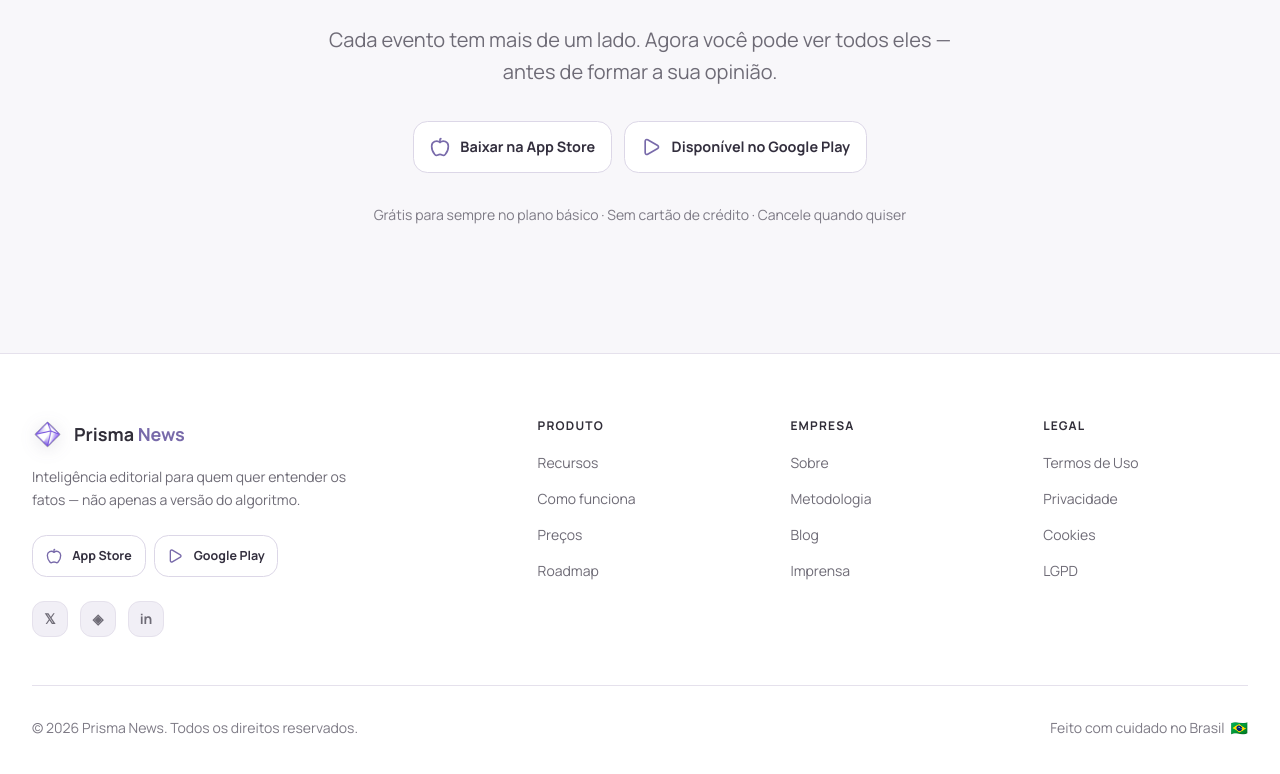
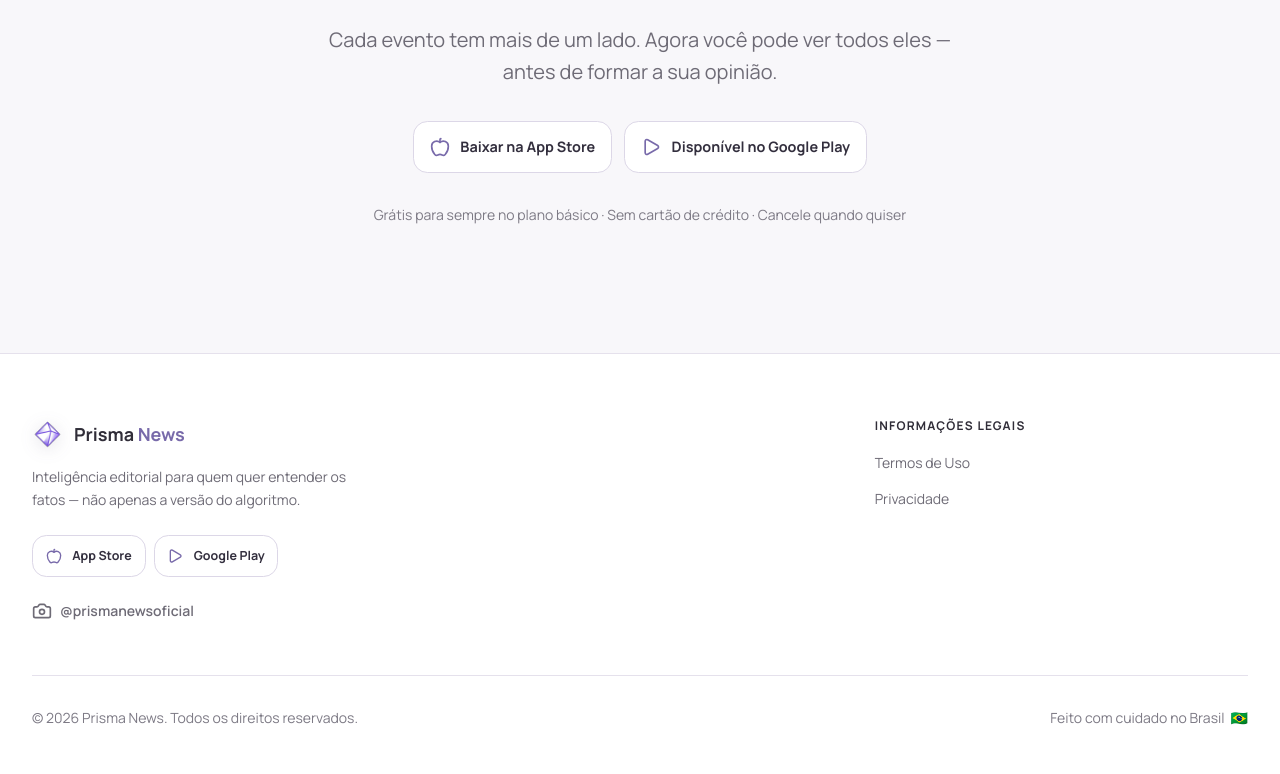
Before and after one commit to gustavosx1/Prisma-Landing-Page, a Next.js app: page / in a window 1280 px wide. Shown: the part 8389-9163 px from the top of the page. Built offline with nearby package versions, Linux system fonts and the light colour scheme.

Commit message:
fix: atualiza links do rodape

```diff
--- a/components/sections/Footer.tsx
+++ b/components/sections/Footer.tsx
@@ -1,32 +1,11 @@
 import Image from "next/image";
 import Link from "next/link";
+import { Camera } from "lucide-react";
 import { StoreButtons } from "@/components/sections/StoreButtons";
 
-const LINKS = {
-  Produto: [
-    { label: "Recursos",       href: "#recursos" },
-    { label: "Como funciona",  href: "#como-funciona" },
-    { label: "Preços",         href: "#precos" },
-    { label: "Roadmap",        href: "#roadmap" },
-  ],
-  Empresa: [
-    { label: "Sobre",          href: "#sobre" },
-    { label: "Metodologia",    href: "#metodologia" },
-    { label: "Blog",           href: "#blog" },
-    { label: "Imprensa",       href: "#imprensa" },
-  ],
-  Legal: [
-    { label: "Termos de Uso",  href: "#termos" },
-    { label: "Privacidade",    href: "/privacidade" },
-    { label: "Cookies",        href: "#cookies" },
-    { label: "LGPD",           href: "#lgpd" },
-  ],
-};
-
-const SOCIALS = [
-  { label: "Twitter / X",  href: "https://twitter.com/prismanews",           icon: "𝕏" },
-  { label: "Instagram",    href: "https://instagram.com/prismanews",          icon: "◈" },
-  { label: "LinkedIn",     href: "https://linkedin.com/company/prismanews",   icon: "in" },
+const LEGAL_LINKS = [
+  { label: "Termos de Uso", href: "/termos-de-uso" },
+  { label: "Privacidade", href: "/privacidade" },
 ];
 
 export function Footer() {
@@ -36,9 +15,9 @@
       role="contentinfo"
     >
       <div className="max-w-7xl mx-auto px-4 sm:px-6 lg:px-8 py-16">
-        <div className="grid grid-cols-2 sm:grid-cols-4 lg:grid-cols-5 gap-8 lg:gap-12">
+        <div className="grid gap-10 sm:grid-cols-3 sm:gap-12">
           {/* Brand column */}
-          <div className="col-span-2 sm:col-span-4 lg:col-span-2">
+          <div className="sm:col-span-2">
             <Link
               href="/"
               aria-label="Prisma News — Página inicial"
@@ -60,52 +39,35 @@
               apenas a versão do algoritmo.
             </p>
             <StoreButtons location="footer" compact className="mb-6" />
-            {/* Social */}
-            <div className="flex items-center gap-3">
-              {SOCIALS.map((s) => (
             <a
-                  key={s.label}
-                  href={s.href}
-                  aria-label={s.label}
+              href="https://www.instagram.com/prismanewsoficial/"
+              aria-label="Instagram @prismanewsoficial"
               target="_blank"
               rel="noopener noreferrer"
-                  className="w-9 h-9 rounded-xl bg-purple-900/30 border border-purple-800/30 flex items-center justify-center text-slate-400 hover:text-white hover:border-purple-600/50 transition-all duration-200 text-sm font-bold"
+              className="inline-flex items-center gap-2 text-sm font-semibold text-slate-400 transition-colors hover:text-purple-500"
             >
-                  {s.icon}
+              <Camera aria-hidden="true" className="h-5 w-5" />
+              @prismanewsoficial
             </a>
-              ))}
-            </div>
           </div>
 
-          {/* Link columns */}
-          {Object.entries(LINKS).map(([category, items]) => (
-            <div key={category}>
+          <nav aria-label="Links legais">
             <h3 className="text-xs font-bold text-white uppercase tracking-widest mb-4">
-                {category}
+              Informações legais
             </h3>
             <ul className="space-y-3">
-                {items.map((item) => (
-                  <li key={item.label}>
-                    {item.href.startsWith("/") ? (
+              {LEGAL_LINKS.map((item) => (
+                <li key={item.href}>
                   <Link
                     href={item.href}
-                        className="text-sm text-slate-400 hover:text-white transition-colors"
+                    className="text-sm text-slate-400 transition-colors hover:text-white"
                   >
                     {item.label}
                   </Link>
-                    ) : (
-                      <a
-                        href={item.href}
-                        className="text-sm text-slate-400 hover:text-white transition-colors"
-                      >
-                        {item.label}
-                      </a>
-                    )}
                 </li>
               ))}
             </ul>
-            </div>
-          ))}
+          </nav>
         </div>
 
         {/* Bottom bar */}
```
Lines whose indentation alone changed are shown as unchanged.
